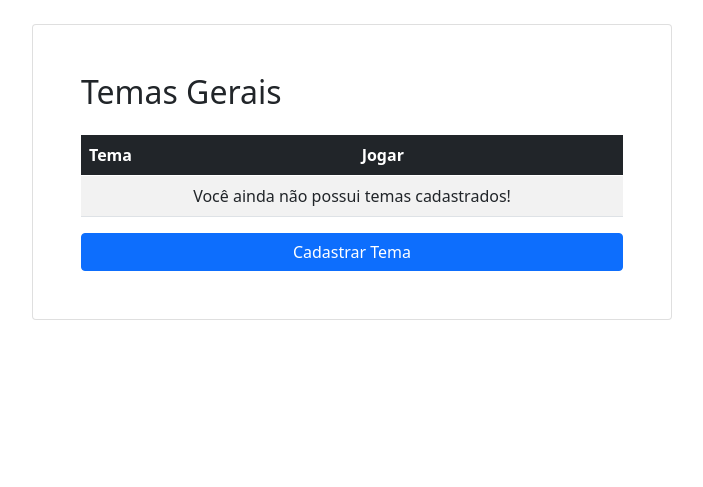
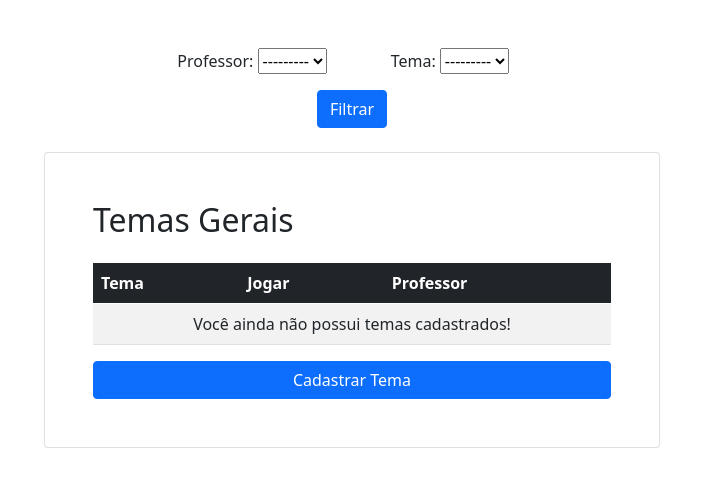
Before and after one commit to wand-CE/jogo_da_forca, a Django app: page /temas/ in a window 1280 px wide. Shown: the part 56-543 px from the top of the page, without its empty margins (288-991 px from the left). Run offline with Django 4.2, Linux system fonts and the light colour scheme; data that the repository does not hold is empty.

Commit message:
criando filtro tema

```diff
--- a/jogo/forms.py
+++ b/jogo/forms.py
@@ -1,4 +1,5 @@
 from django import forms
+from django.contrib.auth.models import User
 from django.utils import timezone
 
 from temaProfessor.models import Tema
@@ -17,3 +18,14 @@ class RelatorioFiltroForm(forms.Form):
         super().__init__(*args, **kwargs)
         self.fields['data_inicio'].initial = timezone.now().date()
         self.fields['data_fim'].initial = timezone.now().date()
+
+
+class TemaFiltroForm(forms.Form):
+    tema = forms.ModelChoiceField(queryset=Tema.objects.all(), required=False)
+    professor = forms.ModelChoiceField(queryset=User.objects.filter(groups__name='professor'), required=False)
+
+    def __init__(self, *args, **kwargs):
+        self.request = kwargs.pop('request', None)
+        super(TemaFiltroForm, self).__init__(*args, **kwargs)
+        self.fields['tema'].queryset = Tema.objects.all()
+        self.fields['professor'].queryset = User.objects.filter(groups__name='professor')
--- a/jogo/templates/temas/listar_temas.html
+++ b/jogo/templates/temas/listar_temas.html
@@ -4,13 +4,30 @@
 	<link href="{% static 'css/temas.css' %}" rel="stylesheet" type="text/css">
 {% endblock styles %}
 {% block conteudo %}
-    <div class="container card mt-4 p-5">
-        <h2 class="mb-4">Temas Gerais</h2> <!-- Added title -->
-        <table class="table table-striped table-hover">
+	<article class="container mt-5">
+		<form method="get" class="mb-4">
+			<div class="row justify-content-center mb-4">
+				<div class="col-md-4 mb-3">
+					{{ form.professor.label_tag }}
+					{{ form.professor }}
+				</div>
+				<div class="col-md-3 mb-3">
+					{{ form.tema.label_tag }}
+					{{ form.tema }}
+				</div>
+				<div class="d-flex justify-content-center">
+					<button type="submit" class="btn btn-primary ">Filtrar</button>
+				</div>
+			</div>
+		</form>
+		<div class="card p-5">
+			<h2 class="mb-4">Temas Gerais</h2>
+			<table class="table table-striped table-hover mx-auto">
 				<thead class="table-dark">
 				<tr>
 					<th scope="col">Tema</th>
 					<th scope="col">Jogar</th>
+					<th scope="col">Professor</th>
 				</tr>
 				</thead>
 				<tbody>
@@ -18,20 +35,44 @@
 					<tr>
 						<td>{{ tema }}</td>
 						<td>
-                        <!-- Play button with an icon -->
 							<a href="{% url 'jogarForca' tema.id %}" class="btn btn-outline-primary btn-sm">
 								<i class="bi bi-play-circle"></i>
 							</a>
 						</td>
+						<td> {{ tema.criado_por }} </td>
 					</tr>
 				{% empty %}
 					<tr>
-                    <td colspan="2" class="text-center">Você ainda não possui temas cadastrados!</td>
+						<td colspan="3" class="text-center">Você ainda não possui temas cadastrados!</td>
 					</tr>
 				{% endfor %}
 				</tbody>
 			</table>
-        <!-- Bootstrap styled button for adding a new tema -->
 			<a href="{% url 'criarTema' %}" class="btn btn-primary">Cadastrar Tema</a>
 		</div>
+	</article>
+
+	<script>
+        document.addEventListener('DOMContentLoaded', function () {
+            const professorSelect = document.querySelector('#id_professor');
+            const temaSelect = document.querySelector('#id_tema');
+
+            professorSelect.addEventListener('change', function () {
+                fetch(`/temas-por-professor/?professor_id=${this.value}`)
+                    .then(response => response.json())
+                    .then(data => {
+
+                        temaSelect.innerHTML = '<option value="">---------</option>';
+
+                        data.temas.forEach(function (tema) {
+                            const option = document.createElement('option');
+                            option.value = tema.id;
+                            option.textContent = tema.nome;
+                            temaSelect.appendChild(option);
+                        });
+                    })
+                    .catch(error => console.error('Erro ao buscar temas:', error));
+            });
+        });
+	</script>
 {% endblock conteudo %}
--- a/jogo/views.py
+++ b/jogo/views.py
@@ -11,7 +11,7 @@ from django.views import View
 from django.views.generic import TemplateView, ListView, DetailView, FormView
 from xhtml2pdf import pisa
 
-from jogo.forms import LetraForm, RelatorioFiltroForm
+from jogo.forms import LetraForm, RelatorioFiltroForm, TemaFiltroForm
 from jogo.models import Jogo, Letra
 from temaProfessor.models import Tema, Palavra
 from jogo.util import GeraPDFMixin
@@ -33,6 +33,21 @@ class ListarTemasView(ListView):
     model = Tema
     template_name = 'temas/listar_temas.html'
     context_object_name = 'temas'
+
+    def get_queryset(self):
+        queryset = super().get_queryset()  # Obtém a queryset padrão de Tema
+        self.form = TemaFiltroForm(self.request.GET)  # Cria uma instância do formulário com os dados GET
+        if self.form.is_valid():
+            if self.form.cleaned_data['tema']:
+                queryset = queryset.filter(id=self.form.cleaned_data['tema'].id)
+            if self.form.cleaned_data['professor']:
+                queryset = queryset.filter(criado_por=self.form.cleaned_data['professor'])
+        return queryset
+
+    def get_context_data(self, **kwargs):
+        context = super().get_context_data(**kwargs)
+        context['form'] = self.form  # Adiciona o formulário ao contexto para ser usado no template
+        return context
 
 
 class JogoForcaView(View):
```
Also changed, not shown: 1 other file. Lines whose indentation alone changed are shown as unchanged.
